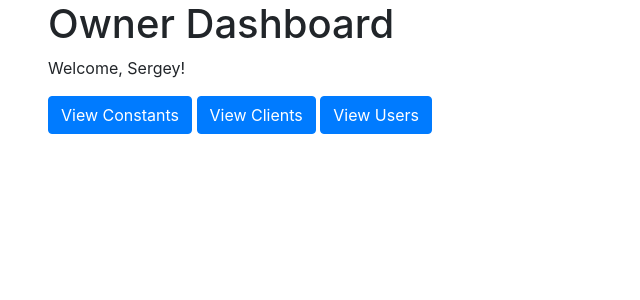
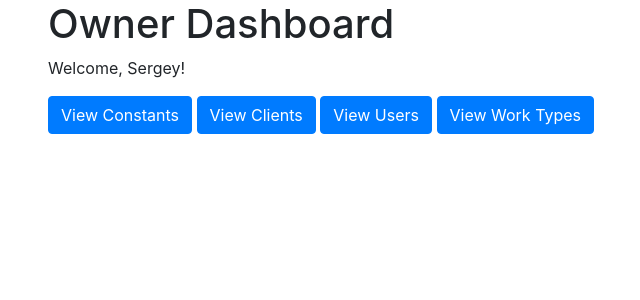
Before and after one commit to Sergey-Pashkov/MB4, a Django app: page /owner/ in a window 1280 px wide. Shown: the part 56-356 px from the top of the page, without its empty margins (37-677 px from the left). Run offline with Django 5.2, Linux system fonts and the light colour scheme; a user stored in the database is signed in; some libraries are stand-ins or nearby versions.

Commit message:
На дашборд собственника добавлена кнопка к переходу в справочник видов работ

```diff
--- a/Home_button/Accounting_button/templates/Accounting_button/owner_dashboard.html
+++ b/Home_button/Accounting_button/templates/Accounting_button/owner_dashboard.html
@@ -1,4 +1,4 @@
-<!-- templates/Accounting_button/owner_dashboard.html -->
+
 {% extends "Accounting_button/base.html" %}
 {% block title %}Owner Dashboard{% endblock %}
 {% block content %}
@@ -9,5 +9,6 @@
 <a href="{% url 'constant_list' %}" class="btn btn-primary">View Constants</a>
 <a href="{% url 'client_list' %}" class="btn btn-primary">View Clients</a>
 <a href="{% url 'user_list' %}" class="btn btn-primary">View Users</a>
+<a href="{% url 'worktype_list' %}" class="btn btn-primary">View Work Types</a>
 
 {% endblock %}
```
